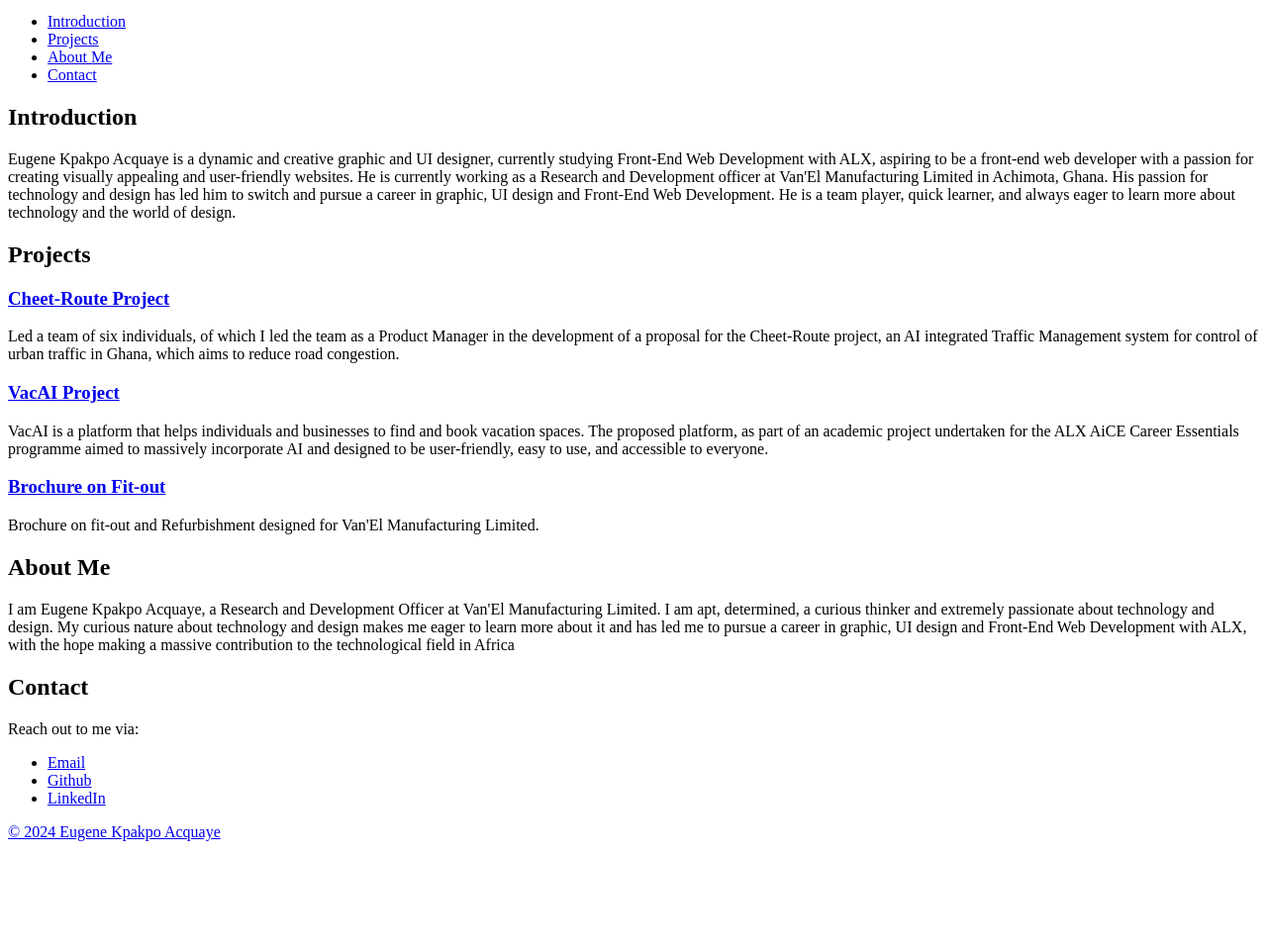
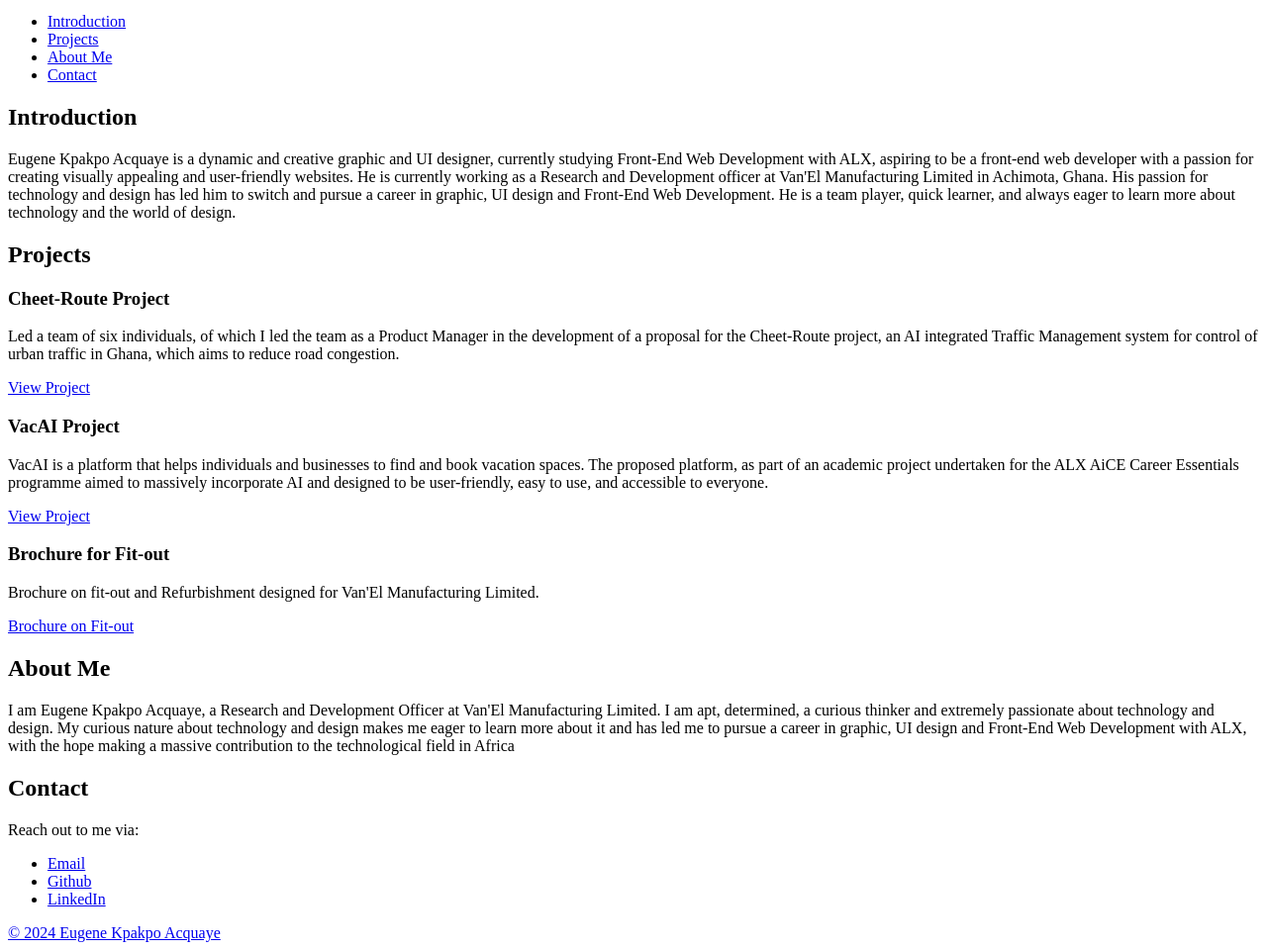
Before and after one commit to Eugeneforever/My_First_Portfolio, a plain HTML site: page portfolio/index.html in a window 1280 px wide. Shown: the part 101-1061 px from the top of the page at 99% size. Before the commit the page ends 959 px from the top, so only its background shows below. Drawn offline with Linux system fonts and the light colour scheme.

Commit message:
fix error in portfolio

```diff
--- a/portfolio/index.html
+++ b/portfolio/index.html
@@ -2,25 +2,23 @@
 <html lang="en">
 <head>
     <meta charset="UTF-8">
-    <meta name="viewport" content="width=device-width, initial-scale=1.0">
     <title>Eugene Kpakpo Acquaye - Personal Portfolio</title>
 </head>
 <body>
     <header>
         <h1>Eugene Kpakpo Acquaye</h1>
         <p>Front End Web Developer/Graphic and Ui Designer/Customer Relations/Operations/Sales</p>
+    </header>
     <nav>
         <ul>
             <li><a href="#introduction">Introduction</a></li>
             <li><a href="#projects">Projects</a></li>
-                <li><a href="#about me">About Me</a></li>
+            <li><a href="#about">About Me</a></li>
             <li><a href="#contact">Contact</a></li>
         </ul>
     </nav>
-    </header>
-    <main>
     <!-- Introduction section -->
-        <section id="Introduction">
+    <section id="introduction">
         <h2>Introduction</h2>
         <p>
             Eugene Kpakpo Acquaye is a dynamic and creative graphic and UI designer, currently studying Front-End Web Development with ALX, aspiring to be a front-end web developer with a passion for creating visually appealing and user-friendly websites. He is currently working as a Research and Development officer at Van'El Manufacturing Limited in Achimota, Ghana. His passion for technology and design has led him to switch and pursue a career in graphic, UI design and Front-End Web Development. He is a team player, quick learner, and always eager to learn more about technology and the world of design.
@@ -30,20 +28,23 @@
         <section id="projects">
             <h2>Projects</h2>
             <article class="project">
-                <h3><a href="https://docs.google.com/presentation/d/1Lz0GsaXLElF9KV0HagFXkj81uByYMdlg_t9-ahn8fBY/edit?usp=drive_link" target="_blank">Cheet-Route Project</a></h3>
-                <p>Led a team of six individuals, of which I led the team as a Product Manager in the development of a proposal for the Cheet-Route project, an AI integrated Traffic Management system for control of urban traffic in Ghana, which aims to reduce road congestion.</p>
+                <h3>Cheet-Route Project</h3>
+                <p>Led a team of six individuals, of which I led the team as a Product Manager in the development of a proposal for the Cheet-Route project, an AI integrated Traffic   Management system for control of urban traffic in Ghana, which aims to reduce road congestion.</p>
+                <a href="https://docs.google.com/presentation/d/1Lz0GsaXLElF9KV0HagFXkj81uByYMdlg_t9-ahn8fBY/edit?usp=drive_link" target="_blank">View Project</a>
             </article>
             <article>
-                <h3><a href="https://drive.google.com/file/d/1-XTLeO-HQFKTMvOAHpxd8SptV9Ox6Ldh/view?usp=drive_link" target="_blank">VacAI Project</a></h3>
+                <h3>VacAI Project</h3>
                 <p>
                     VacAI is a platform that helps individuals and businesses to find and book vacation spaces. The proposed platform, as part of an academic project undertaken for the ALX AiCE Career Essentials programme aimed to massively incorporate AI and designed to be user-friendly, easy to use, and accessible to everyone.
                 </p>
+                <a href="https://drive.google.com/file/d/1-XTLeO-HQFKTMvOAHpxd8SptV9Ox6Ldh/view?usp=drive_link" target="_blank">View Project</a>
             </article>
             <article>
-                <h3><a href="https://drive.google.com/file/d/1jO77eoGj2f2iqJMBPFmVx0M2RSdPYjI1/view?usp=drive_link" target="_blank">Brochure on Fit-out<a></h3>
+                <h3>Brochure for Fit-out</h3>
                 <p>
                     Brochure on fit-out and Refurbishment designed for Van'El Manufacturing Limited.
                 </p>
+                <a href="https://drive.google.com/file/d/1jO77eoGj2f2iqJMBPFmVx0M2RSdPYjI1/view?usp=drive_link" target="_blank">Brochure on Fit-out<a></a>
             </article>
         </section>
         <!-- About me section -->
@@ -52,17 +53,16 @@
             <p>I am Eugene Kpakpo Acquaye, a Research and Development Officer at Van'El Manufacturing Limited. I am apt, determined, a curious thinker and extremely passionate about technology and design. My curious nature about technology and design makes me eager to learn more about it and has led me to pursue a career in graphic, UI design and Front-End Web Development with ALX, with the hope making a massive contribution to the technological field in Africa</p>
         </section>
         <!-- Contact section -->
-        <section>
+        <section id="contact">
             <h2>Contact</h2>
             <p>Reach out to me via:
                 <ul>
-                    <li><a href="mailto:your.email@example.com" target="_blank">Email</li>
+                    <li><a href="mailto:eugeneacquaye.ea6@gmail.com" target="_blank">Email</li>
                     <li><a href="https://github.com/Eugeneforever" target="_blank">Github</li>
                     <li><a href="https://www.linkedin.com/in/nii-a-1a093217a/" target="_blank">LinkedIn</li>
                 </ul>
             </p>
         </section>
-    </main>
     <footer>
         &copy; 2024 Eugene Kpakpo Acquaye
     </footer>
```
Lines whose indentation alone changed are shown as unchanged.
